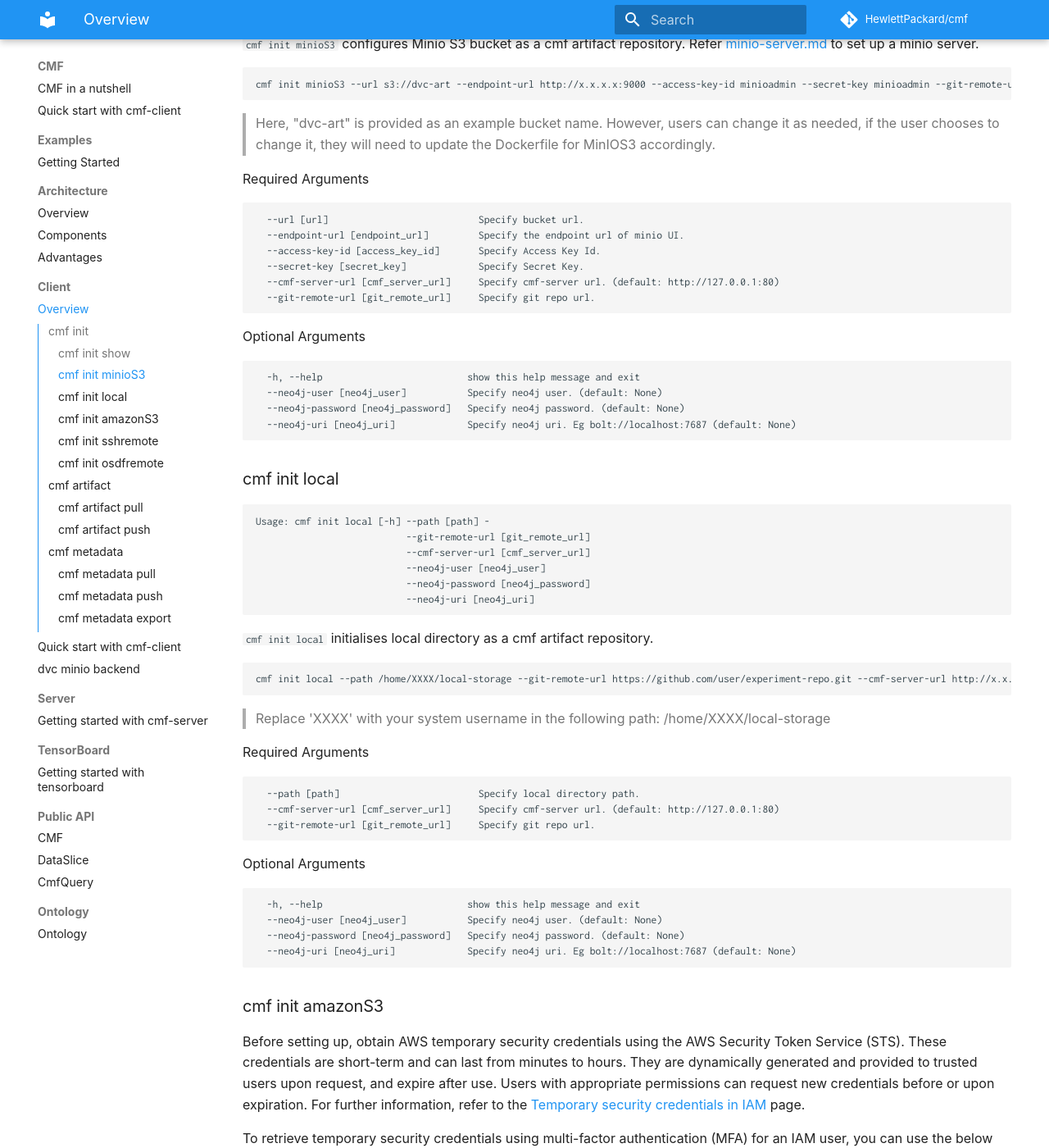
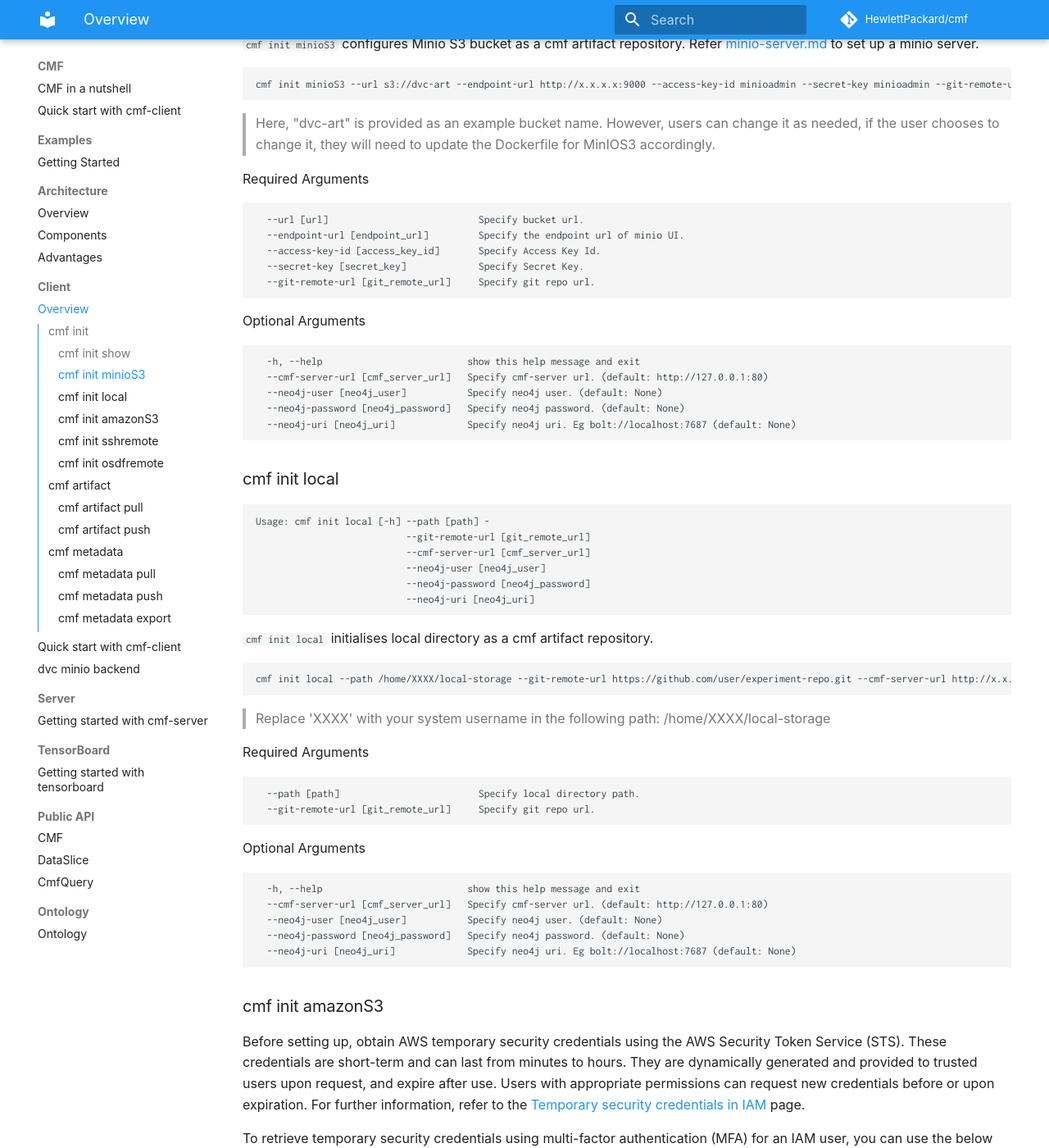
Before and after one commit to HewlettPackard/cmf, an MkDocs documentation site: the page built from docs/cmf_client/cmf_client.md, in a window 1280 px wide and 1400 px high, scrolled down 743 px. Shown: the whole window at 82% size. Built offline with MkDocs 1.6.1 and Material for MkDocs 9.7.7, drawn with Linux system fonts in a browser that asks for light colours; some web fonts are replaced; comment, search, counter and statistics services are not loaded; some of the changed text lies outside the part shown.

````diff
--- a/docs/cmf_client/cmf_client.md
+++ b/docs/cmf_client/cmf_client.md
@@ -34,12 +34,12 @@ Required Arguments
   --endpoint-url [endpoint_url]         Specify the endpoint url of minio UI.
   --access-key-id [access_key_id]       Specify Access Key Id.
   --secret-key [secret_key]             Specify Secret Key.
-  --cmf-server-url [cmf_server_url]     Specify cmf-server url. (default: http://127.0.0.1:80)
   --git-remote-url [git_remote_url]     Specify git repo url.
 ```
 Optional Arguments
 ```
   -h, --help                          show this help message and exit
+  --cmf-server-url [cmf_server_url]   Specify cmf-server url. (default: http://127.0.0.1:80)
   --neo4j-user [neo4j_user]           Specify neo4j user. (default: None)
   --neo4j-password [neo4j_password]   Specify neo4j password. (default: None)
   --neo4j-uri [neo4j_uri]             Specify neo4j uri. Eg bolt://localhost:7687 (default: None)
@@ -65,12 +65,12 @@ cmf init local --path /home/XXXX/local-storage --git-remote-url https://github.c
 Required Arguments
 ```
   --path [path]                         Specify local directory path.
-  --cmf-server-url [cmf_server_url]     Specify cmf-server url. (default: http://127.0.0.1:80)
   --git-remote-url [git_remote_url]     Specify git repo url.
 ```
 Optional Arguments
 ```
   -h, --help                          show this help message and exit
+  --cmf-server-url [cmf_server_url]   Specify cmf-server url. (default: http://127.0.0.1:80)
   --neo4j-user [neo4j_user]           Specify neo4j user. (default: None)
   --neo4j-password [neo4j_password]   Specify neo4j password. (default: None)
   --neo4j-uri [neo4j_uri]             Specify neo4j uri. Eg bolt://localhost:7687 (default: None)
@@ -135,12 +135,12 @@ Required Arguments
   --url [url]                           Specify bucket url.
   --access-key-id [access_key_id]       Specify Access Key Id.
   --secret-key [secret_key]             Specify Secret Key.
-  --cmf-server-url [cmf_server_url]     Specify cmf-server url. (default: http://127.0.0.1:80)
   --git-remote-url [git_remote_url]     Specify git repo url.
 ```
 Optional Arguments
 ```
   -h, --help                          show this help message and exit
+  --cmf-server-url [cmf_server_url]   Specify cmf-server url. (default: http://127.0.0.1:80)
   --session-token                     Specify session token. (default: )
   --neo4j-user [neo4j_user]           Specify neo4j user. (default: None)
   --neo4j-password [neo4j_password]   Specify neo4j password. (default: None)
````
